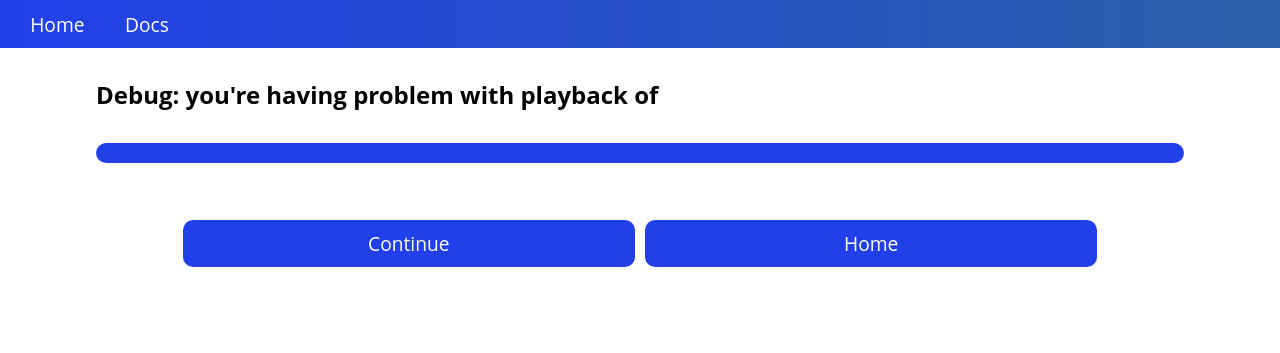
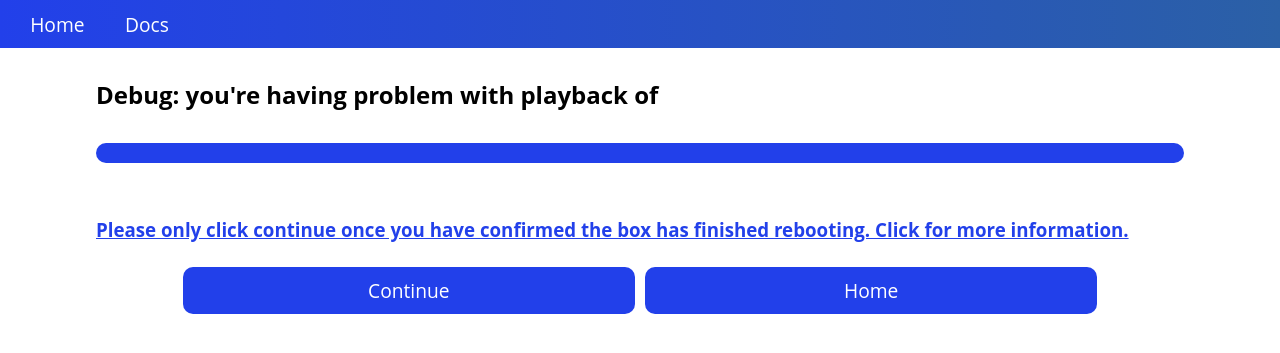
Before and after one commit to vttc08/htpc-troubleshooter, a Python web app: template templates/reboot.html in a window 1280 px wide. Shown: the top 353 px of the page. Run offline with Jinja, Linux system fonts and the light colour scheme; the template is opened without the code that fills it, so the values that code supplies are empty; some libraries are stand-ins or nearby versions.

Commit message:
frontend css and javascript change, add new images for homatics reboot process

```diff
--- a/templates/header.html
+++ b/templates/header.html
@@ -1,5 +1,5 @@
 <link rel="stylesheet" href="{{ url_for('static', path='style.css') }}">
-<link rel="icon" type="image/x-icon" href="{{ url_for('static', path='favicon.ico') }}">
+<link rel="icon" href="{{ url_for('static', path='favicon.ico') }}">
 <meta name="viewport" content="width=device-width, initial-scale=1">
 <!--HTMX-->
 <script src="https://unpkg.com/htmx.org@2.0.3"></script>
--- a/templates/post-reboot.html
+++ b/templates/post-reboot.html
@@ -9,14 +9,14 @@
         <div class="generic">
             <h2>Server-Sent Events</h2>
             <div id="history">
-                <h3>Actions:</h2>
+                <h3>{{_("Actions")}}:</h2>
             </div>
             <div style="grid-template-columns: repeat(2,1fr);" class="btn" id="hidden">
                 <a href="#" onclick="window.location.reload()" class="linkbutton">Reload 🔄</a>
                 <a href="/" class="linkbutton">Home</a>
             </div>
             <br>
-            <h3>Current Event:</h3>
+            <h3>{{_("Current Event")}}:</h3>
             <div id="sse" hx-ext="sse" sse-connect="/automate_jf?original_title={{original_title}}" sse-swap="message" sse-close="stop">
                 Contents of this box will be updated in real time
                 with every SSE message received from the chatroom.
--- a/templates/reboot.html
+++ b/templates/reboot.html
@@ -13,11 +13,119 @@
             {% if times >= 2 %}
                 <h3>{{ _("You've been having problem with %s for more than once. By clicking 'Continue', the playback time will be set forward in Jellyfin while the box is rebooting.") % item_info.Name }}</h3>
             {% endif %}
+            <br>
+            <h3 id="continue-modal">
+                {{ _("Please only click continue once you have confirmed the box has finished rebooting. Click for more information.") }}
+            </h3>
             <div class="btn" style="grid-template-columns: repeat(2, 1fr);">
-                <a class="linkbutton" href="/post-reboot?original_title={{item_info.OriginalTitle}}">Continue</a>
-                <a  class="linkbutton" href="/">{{_("Home")}}</a>
+                <a class="linkbutton" id="continue" href="/post-reboot?original_title={{item_info.OriginalTitle}}">Continue</a>
+                <a class="linkbutton" href="/">{{_("Home")}}</a>
             </div>
         </div>
+        <div id="myModal" class="modal">
+
+            <!-- Modal content -->
+            <div class="modal-content">
+              <div class="modal-flex">
+                <div class="linkbutton" id="close" style="width:85%;">Got It</div>
+                <p>{{_("Wrong: CoreELEC screen")}}</p>
+                <img src="{{ url_for('static', path='images/reboot/reboot-wrong-ce.jpg') }}" alt="Reboot Wrong CoreELEC">
+                <p>{{_("Wrong: Splash screen, not booted yet")}}</p>
+                <img src="{{ url_for('static', path='images/reboot/reboot-wrong-splash.jpg') }}" alt="AndroidTV splash screen">
+                <p>{{_("Wrong: Loading screen, not initialized yet")}}</p>
+                <img src="{{ url_for('static', path='images/reboot/reboot-wrong-loading.jpg') }}" alt="ATV loading screen">
+                <p>{{_("Correct: Box is ready")}}</p>
+                <img src="{{ url_for('static', path='images/reboot/reboot-correct.jpg') }}" alt="Correct reboot screen">
+              </div>
+            </div>
+
+          </div>
 
     </body>
+    <style>
+        .modal-flex {
+            display: flex;
+            flex-direction: column;
+            justify-content: center;
+            align-items: center;
+            height: 100%;
+            gap: 5px;
+        }
+        .modal-flex img {
+            max-width: 100%;
+            max-height: 100%;
+            width: auto;
+            height: auto;
+        }
+        #continue-modal { /* the modal link*/
+            color: #2240ea;
+            text-decoration: underline;
+            cursor: pointer;
+        }
+        .modal {
+            display: none; /* Hidden by default */
+            position: fixed; /* Stay in place */
+            z-index: 1; /* Sit on top */
+            left: 0;
+            top: 0;
+            width: 100%; /* Full width */
+            height: 100%; /* Full height */
+            overflow: auto; /* Enable scroll if needed */
+            background-color: rgb(0,0,0); /* Fallback color */
+            background-color: rgba(0,0,0,0.4); /* Black w/ opacity */
+          }
+
+          /* Modal Content/Box */
+          .modal-content {
+            background-color: #fefefe;
+            margin: 10% auto; /* 15% from the top and centered */
+            padding: 10px;
+            width: 90%; /* Could be more or less, depending on screen size */
+          }
+    </style>
+    <script>
+        // Get the modal
+        var modal = document.getElementById("myModal");
+
+        // Get the button that opens the modal
+        var btn = document.getElementById("continue-modal");
+        var btn2 = document.getElementById("close");
+
+        // Get the <span> element that closes the modal
+        [btn, btn2].forEach(function(element) {
+            element.onclick = function() {
+                modal.style.display = "none";
+            }
+        });
+        // When the user clicks on the button, open the modal
+
+        btn.onclick = function() {
+            modal.style.display = "block";
+        }
+
+        // When the user clicks on <span> (x), close the modal
+
+
+        // When the user clicks anywhere outside of the modal, close it
+        window.onclick = function(event) {
+            if (event.target == modal) {
+                modal.style.display = "none";
+            }
+        }
+        let i = 3;
+        let continueButton = document.getElementById("continue");
+        continueButton.style.backgroundColor = "gray";
+        continueButton.style.pointerEvents = "none";
+        let timeoutInterval = setInterval(function(){
+            continueButton.innerHTML = i--;
+        }, 1000);
+        window.addEventListener("load", function() {
+            setTimeout(function() {
+                continueButton.innerHTML = "Continue";
+                clearInterval(timeoutInterval);
+                continueButton.style.backgroundColor = "#2240ea";
+                continueButton.style.pointerEvents = "auto";
+            }, 3000);
+        });
+    </script>
 </html>
--- a/templates/zh_sub.html
+++ b/templates/zh_sub.html
@@ -10,11 +10,17 @@
         <h3 class="generic">{{_("Chinese subtitle is present but likely not enabled. The instruction for enabling subtitle %s will be in documentation.") % display_title}}</h3>
         {% else %}
         <h3 class="generic">{{_("Chinese subtitle not found, admin has been alerted. The system will attempt to automatically download Chinese subtitles.")}}</h3>
+        <div id="sse" hx-ext="sse" sse-connect="/zhsubdl?item_id={{item_id}}" sse-swap="message" sse-close="stop">
+            Contents of this box will be updated in real time
+            with every SSE message received from the chatroom.
+        </div>
         {% endif %}
+
         <div class="btn">
             <a href="support/zh/posts/av/nozhsub/#just-player" class="linkbutton">{{_("Chinese Subtitles Help")}}</a>
             <a href="support/posts/av/nozhsub/#just-player" class="linkbutton">🇬🇧 (English)</a>
             <a href="/" style="grid-area: 2 / 1 / span 1 / span 2;" class="linkbutton">{{_("Return Home")}}</a>
         </div>
     </body>
+    <script src="https://unpkg.com/htmx-ext-sse@2.2.2/sse.js"></script>
 </html>
```
Also changed, not shown: static/images/audio_desync.png (added), static/images/bluescreen.png (added), static/images/buffering.png (added), static/images/just_player_error.png (added), static/images/no_zh_sub.png (added), static/images/reboot/reboot-correct.jpg (added), static/images/reboot/reboot-wrong-ce.jpg (added), static/images/reboot/reboot-wrong-loading.jpg (added), static/images/reboot/reboot-wrong-splash.jpg (added), static/images/sub_desync.png (added), static/images/volume_too_low.png (added), static/images/wrong_color.png (added).
